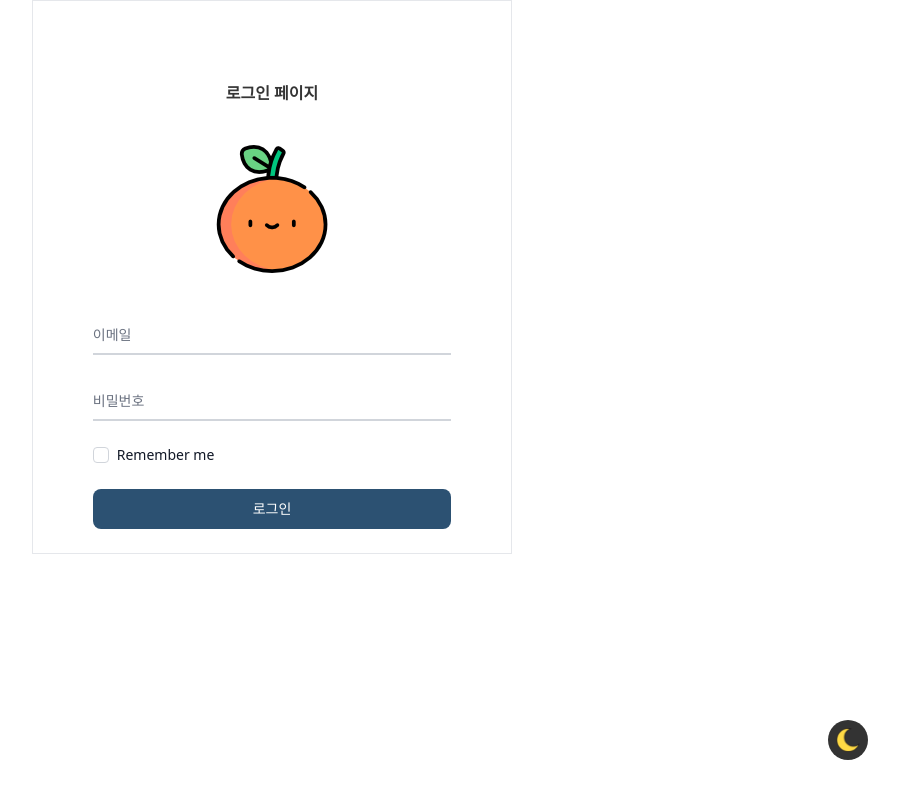
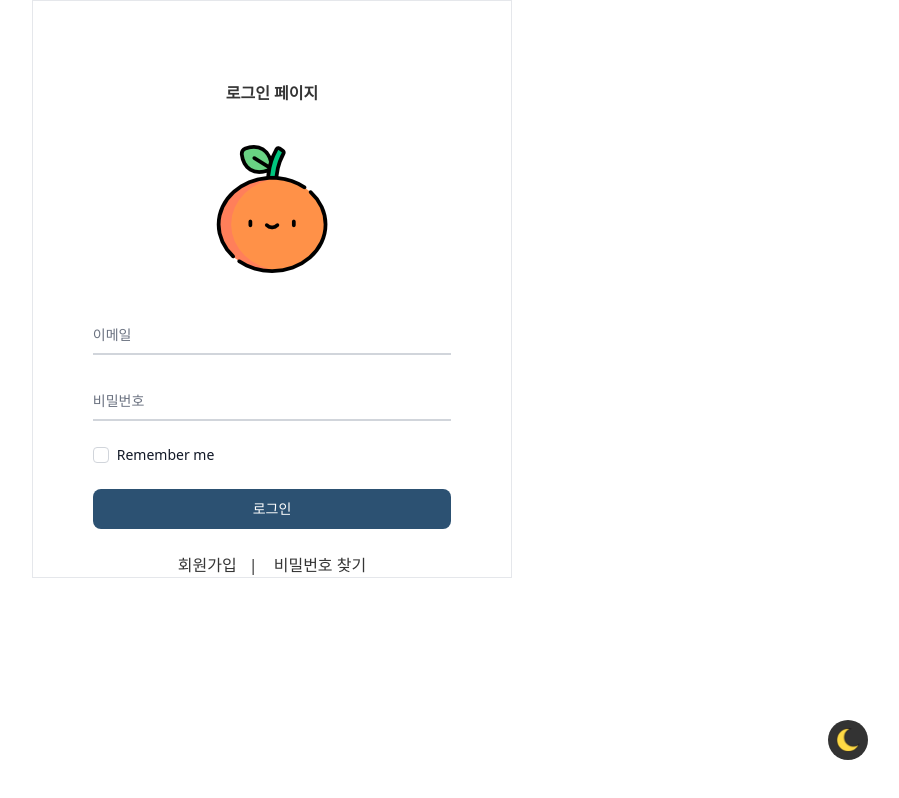
Before and after one commit to gorapaduckoo/recourta, a Vue app in the folder frontend/: page / in a window 1280 px wide. Shown: the whole page, without its empty margins (368-1267 px from the left). Built offline with nearby package versions, Linux system fonts and the light colour scheme.

Commit message:
link connect

```diff
--- a/frontend/src/views/LoginView.vue
+++ b/frontend/src/views/LoginView.vue
@@ -22,6 +22,10 @@
         <button type="submit" class="text-white font-bold bg-[#2c5172] focus:outline-none font-medium rounded-lg text-sm w-full px-5 py-2.5 text-center dark:bg-[#2c5172]">로그인</button>
       </div>
     </form>
+    <div class="text-center">
+      <router-link class="mx-3" to="/signup">회원가입</router-link>|
+      <router-link class="mx-3" to="/pwsearch">비밀번호 찾기</router-link>
+    </div>
   </div>
 </template>
 
```
